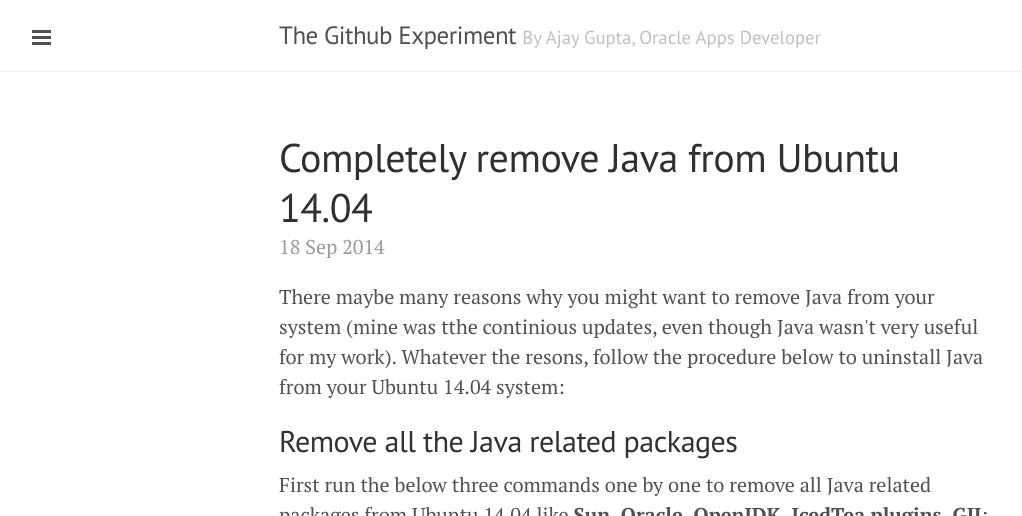
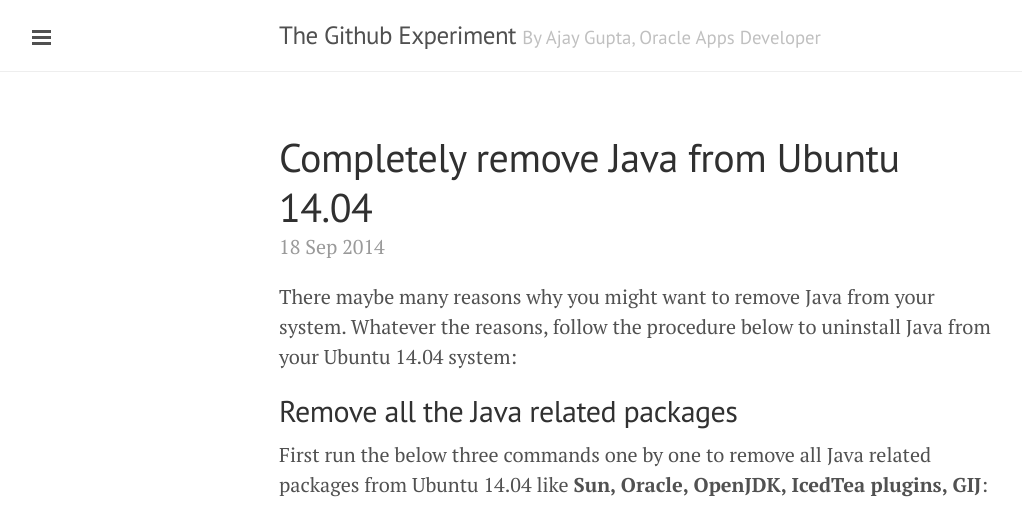
Before and after one commit to ajgupta/ajgupta.github.io, a Jekyll site: the page built from _posts/2014-09-18-Completely-uninstall-Java-from-Ubuntu-14.04.markdown, in a window 1280 px wide and 900 px high, cut to the strip 0-516 px from the top of the window. Shown: the whole strip, without its empty margins (1-1023 px from the left). Built offline with Jekyll 4.4.1, drawn with Linux system fonts in a browser that asks for light colours; Markdown is read by kramdown in place of the engine named in the settings; comment, search, counter and statistics services are not loaded.

Commit message:
Corrections

```diff
--- a/_posts/2014-09-18-Completely-uninstall-Java-from-Ubuntu-14.04.markdown
+++ b/_posts/2014-09-18-Completely-uninstall-Java-from-Ubuntu-14.04.markdown
@@ -13,7 +13,7 @@
 
 <div class="row">
 	<div class="span9 columns">
-		<p>There maybe many reasons why you might want to remove Java from your system (mine was tthe continious updates, even though Java wasn't very useful for my work). Whatever the resons, follow the procedure below to uninstall Java from your Ubuntu 14.04 system:</p>
+		<p>There maybe many reasons why you might want to remove Java from your system. Whatever the reasons, follow the procedure below to uninstall Java from your Ubuntu 14.04 system:</p>
 		<h2>Remove all the Java related packages</h2>
 		<p>First run the below three commands one by one to remove all Java related packages from Ubuntu 14.04 like <b>Sun, Oracle, OpenJDK, IcedTea plugins, GIJ</b>:</p>
 		<script src="https://gist.github.com/ajgupta/44443aa08c058e4255d8.js"></script>
```
